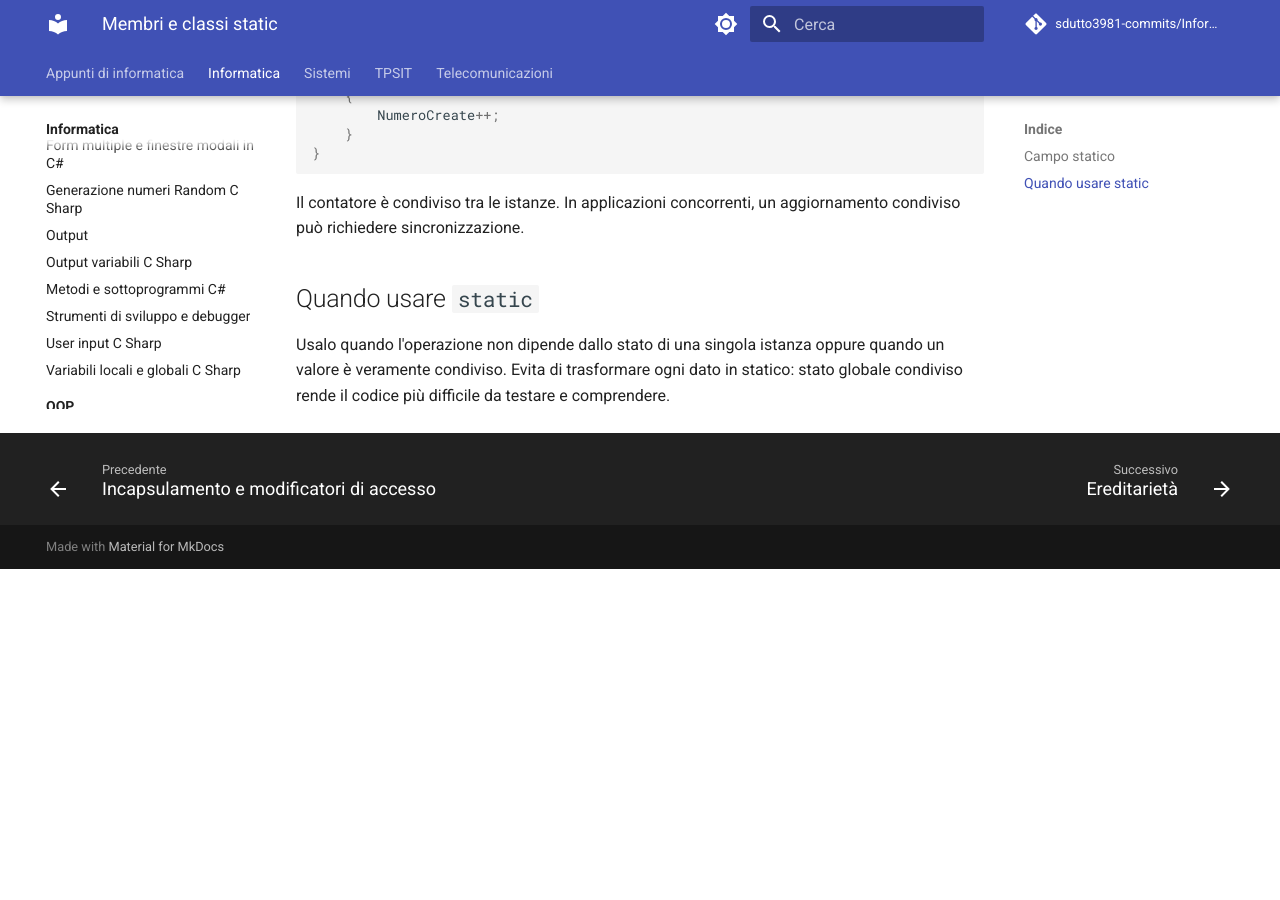
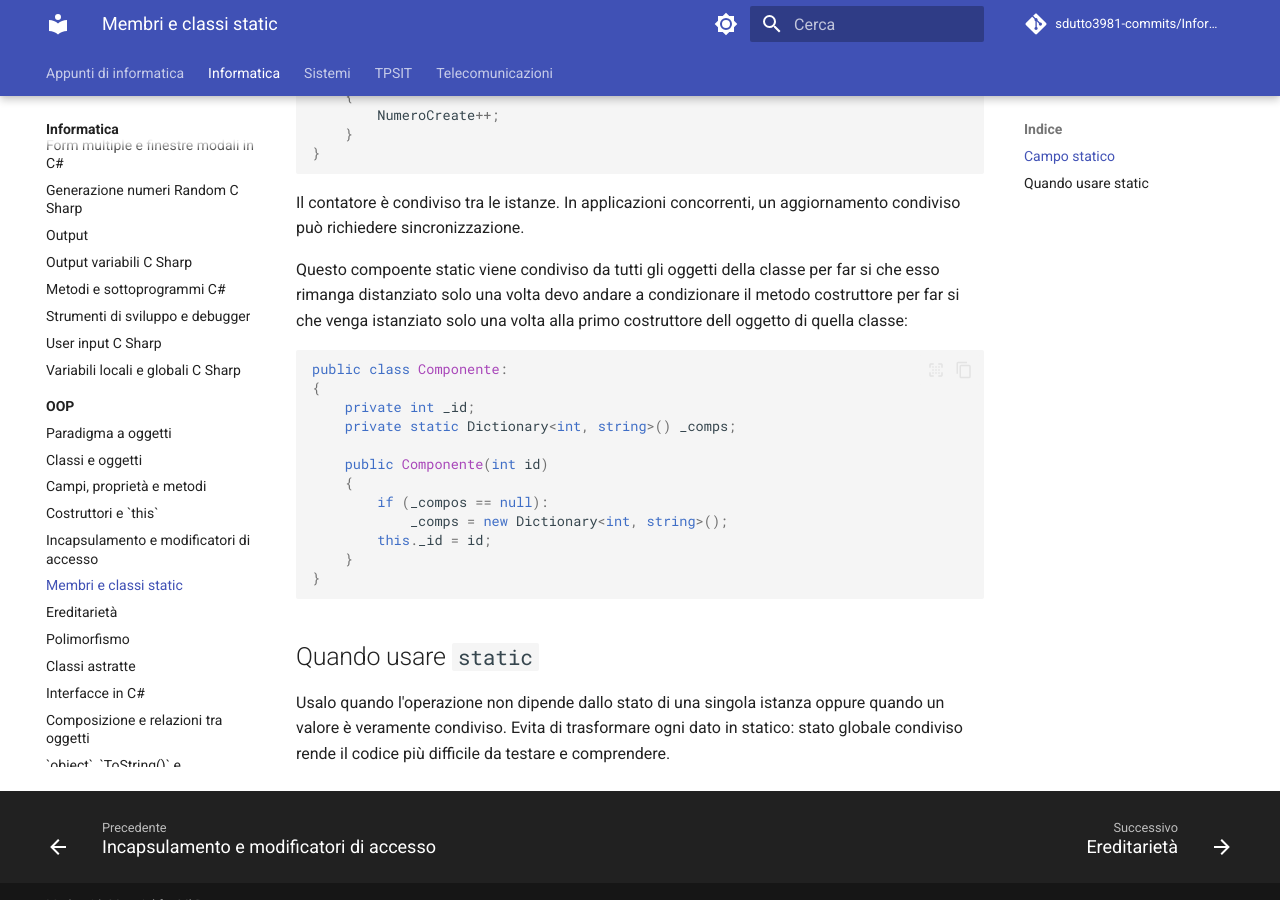
Before and after one commit to sdutto3981-commits/Informatica, an MkDocs documentation site: the page built from docs/Informatica/OOP/Membri static.md, in a window 1280 px wide and 900 px high, scrolled down 704 px. Built offline with MkDocs 1.6.1 and Material for MkDocs 9.7.7, drawn with Linux system fonts in a browser that asks for light colours; comment, search, counter and statistics services are not loaded; before the commit the page ends 1273 px from its top, so only the background shows below that.

Commit message:
Update Membri static.md
Aggiunta dell'esempio del metodo costruttore condizionato

````diff
--- a/docs/Informatica/OOP/Membri static.md
+++ b/docs/Informatica/OOP/Membri static.md
@@ -32,6 +32,24 @@ public class Sessione
 
 Il contatore è condiviso tra le istanze. In applicazioni concorrenti, un aggiornamento condiviso può richiedere sincronizzazione.
 
+Questo compoente static viene condiviso da tutti gli oggetti della classe per far si che esso rimanga distanziato solo una volta devo andare a condizionare il metodo costruttore per far si che venga istanziato solo una volta alla primo costruttore dell oggetto di quella classe:
+
+```csharp
+public class Componente:
+{
+    private int _id;
+    private static Dictionary<int, string>() _comps;
+
+    public Componente(int id)
+    {
+        if (_compos == null):
+            _comps = new Dictionary<int, string>();
+        this._id = id;
+    }
+}
+```
+
+
 ## Quando usare `static`
 
 Usalo quando l'operazione non dipende dallo stato di una singola istanza oppure quando un valore è veramente condiviso. Evita di trasformare ogni dato in statico: stato globale condiviso rende il codice più difficile da testare e comprendere.
````
